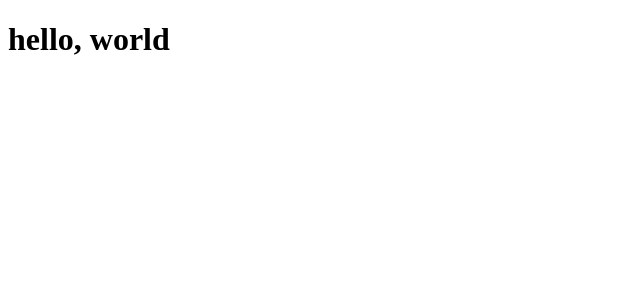
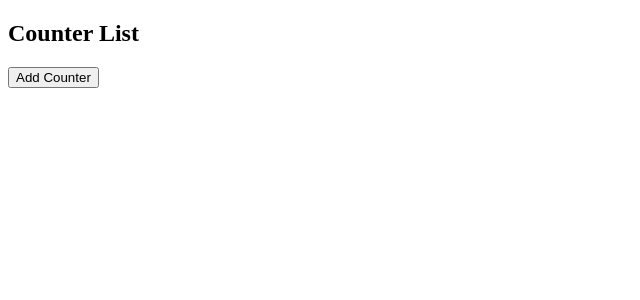
Before and after one commit to Espadv69/Counter-List, a React (Vite) app: page / in a window 1280 px wide. Shown: the top 300 px of the page, without its empty margins (0-640 px from the left). Built offline with nearby package versions, Linux system fonts and the light colour scheme.

Commit message:
Replace hello world with CounterList component in App

```diff
--- a/src/App.jsx
+++ b/src/App.jsx
@@ -1,5 +1,7 @@
+import CounterList from './components/CounterList'
+
 const App = () => {
-  return <h1>hello, world</h1>
+  return <CounterList />
 }
 
 export default App
```
